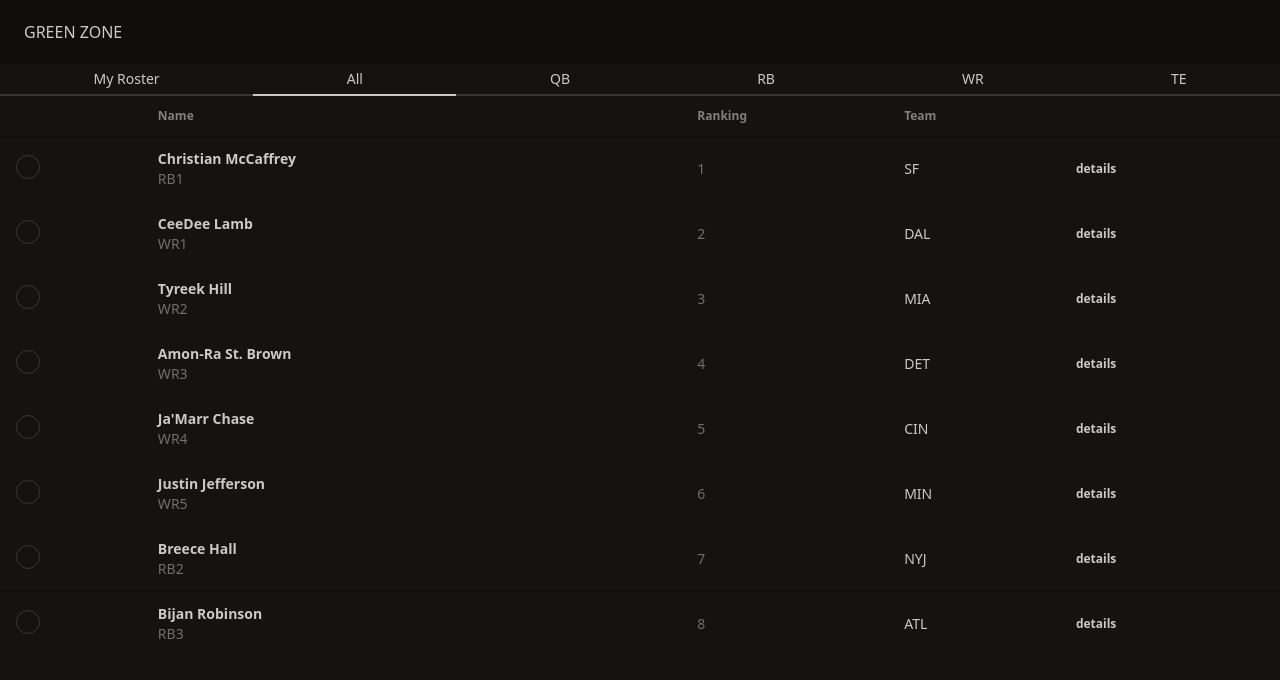
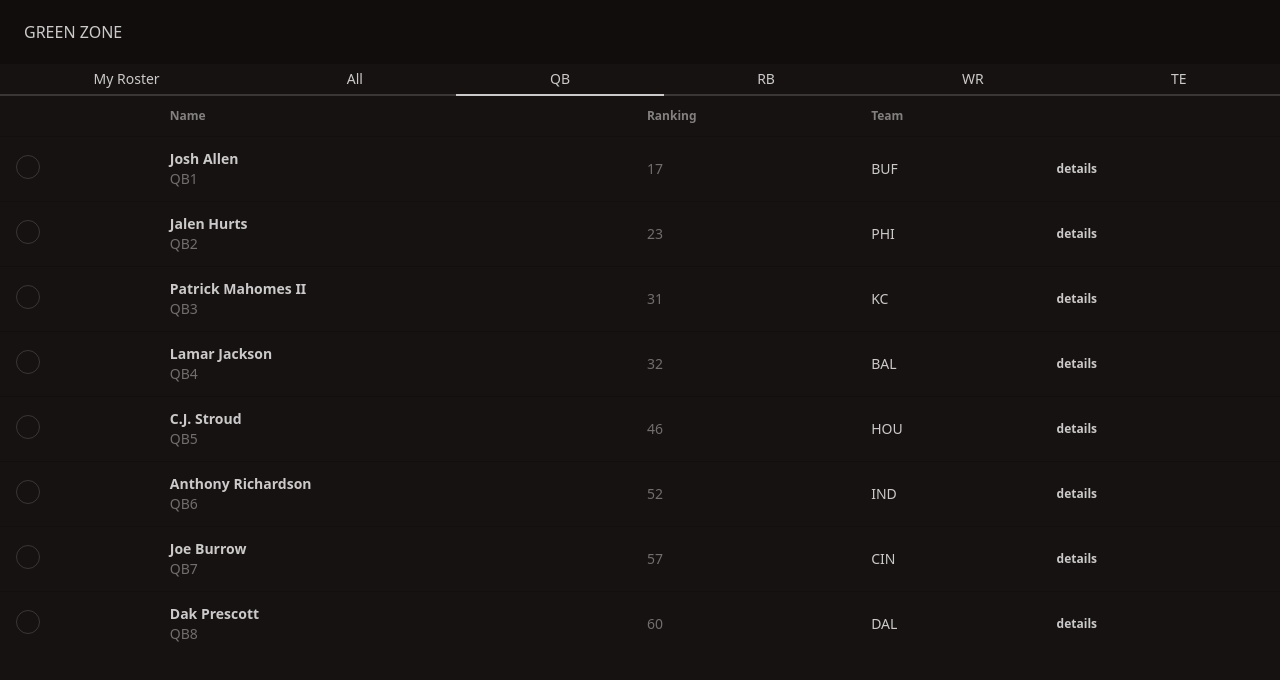
Before and after one commit to ZacharyMorin/fantasy-draft-app, an Angular app: page /draft in a window 1280 px wide. Both pictures are taken after a click on the tab "QB". Shown: the top 680 px of the page. Built offline with nearby package versions, Linux system fonts and the light colour scheme.

Commit message:
Update Tabs - WIP

```diff
--- a/src/app/draft-page/draft-page.component.html
+++ b/src/app/draft-page/draft-page.component.html
@@ -27,32 +27,32 @@
         <!-- Roster-->
         <div role="tablist" class="tabs tabs-bordered container">
           <a role="tab" class="tab">My Roster</a>
-          <a role="tab" class="tab tab-active">All</a>
-          <a role="tab" class="tab">QB</a>
-          <a role="tab" class="tab">RB</a>
-          <a role="tab" class="tab">WR</a>
-          <a role="tab" class="tab">TE</a>
+          <a (click)="selectTab(tabs.All)" [class.tab-active]="selectedTab === tabs.All" role="tab" class="tab" >All</a>
+          <a (click)="selectTab(tabs.QB)" [class.tab-active]="selectedTab === tabs.QB" role="tab" class="tab">QB</a>
+          <a (click)="selectTab(tabs.RB)" [class.tab-active]="selectedTab === tabs.RB" role="tab" class="tab">RB</a>
+          <a (click)="selectTab(tabs.WR)" [class.tab-active]="selectedTab === tabs.WR" role="tab" class="tab">WR</a>
+          <a (click)="selectTab(tabs.TE)" [class.tab-active]="selectedTab === tabs.TE" role="tab" class="tab">TE</a>
         </div>
 
-        <div class="roster-container">
-          <app-player-table [players]="allPlayers"/>
+        <div *ngIf="selectedTab === tabs.All" class="roster-container">
+          <!-- Content for All -->
+          <app-player-table [players]="allPlayers"></app-player-table>
         </div>
-
-        <!-- Available to draft -->
-        <div class="available-position-container">
-          <div class="position"></div>
+        <div *ngIf="selectedTab === tabs.QB" class="roster-container">
+          <!-- Content for QB -->
+          <app-player-table [players]="playersByPosition(tabs.QB)"></app-player-table>
         </div>
-        <div class="available-position-container">
-          <div class="position"></div>
+        <div *ngIf="selectedTab === tabs.RB" class="roster-container">
+          <!-- Content for RB -->
+          <app-player-table [players]="playersByPosition(tabs.RB)"></app-player-table>
         </div>
-        <div class="available-position-container">
-          <div class="position"></div>
+        <div *ngIf="selectedTab === tabs.WR" class="roster-container">
+          <!-- Content for WR -->
+          <app-player-table [players]="playersByPosition(tabs.WR)"></app-player-table>
         </div>
-        <div class="available-position-container">
-          <div class="position"></div>
-        </div>
-        <div class="available-position-container">
-          <div class="position"></div>
+        <div *ngIf="selectedTab === tabs.TE" class="roster-container">
+          <!-- Content for TE -->
+          <app-player-table [players]="playersByPosition(tabs.TE)"></app-player-table>
         </div>
     </div>
 </div>
--- a/src/app/draft-page/draft-page.component.ts
+++ b/src/app/draft-page/draft-page.component.ts
@@ -5,6 +5,7 @@
 import { Player } from '../models/player.model';
 import { PlayerCardComponent } from "../player-card/player-card.component";
 import { PlayerTableComponent } from "../player-table/player-table.component";
+import { CommonModule } from '@angular/common';
 
 
 export enum Tab {
@@ -21,12 +22,15 @@
     standalone: true,
     templateUrl: './draft-page.component.html',
     styleUrl: './draft-page.component.css',
-    imports: [PlayerCardComponent, PlayerTableComponent]
+    imports: [PlayerCardComponent, PlayerTableComponent, CommonModule]
 })
 export class DraftPageComponent implements OnInit {
+  selectedTab: Tab = Tab.All;
 
   teams: Team[] = [];
   allPlayers: Player[] = [];
+
+  tabs = Tab; // Reference the Enum to use in the template
 
 
   constructor(private apiService: ApiService, private http: HttpClient) {}
@@ -39,7 +43,6 @@
     const url: string = '/assets/FantasyPros_2024_Draft_ALL_Ranking.json';
     this.http.get<any[]>(url).subscribe((response) => {
       this.allPlayers = [...response];
-      console.log(this.allPlayers);
     });
   }
 
@@ -48,4 +51,7 @@
     return this.allPlayers.filter(player => player.POS.startsWith(position));
   }
 
+  selectTab(tab: Tab): void {
+    this.selectedTab = tab;
+  }
 }
```
